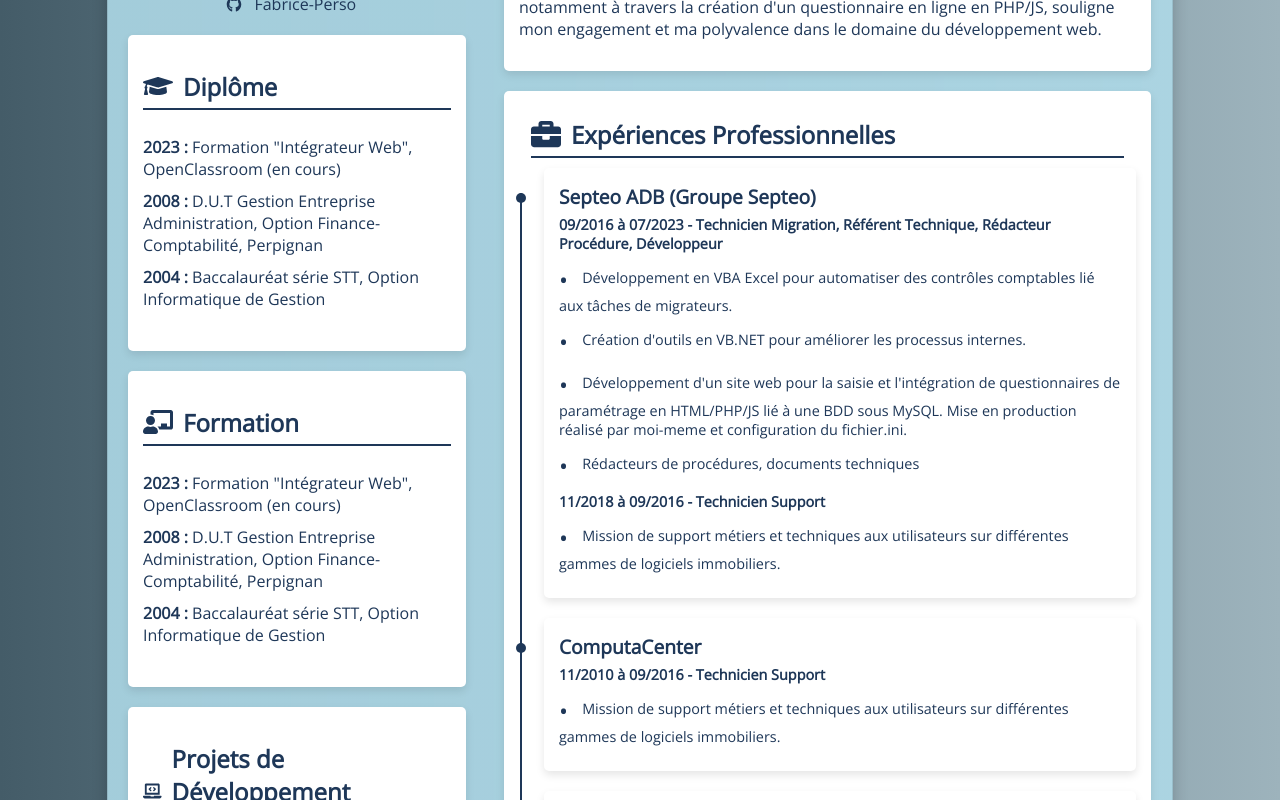
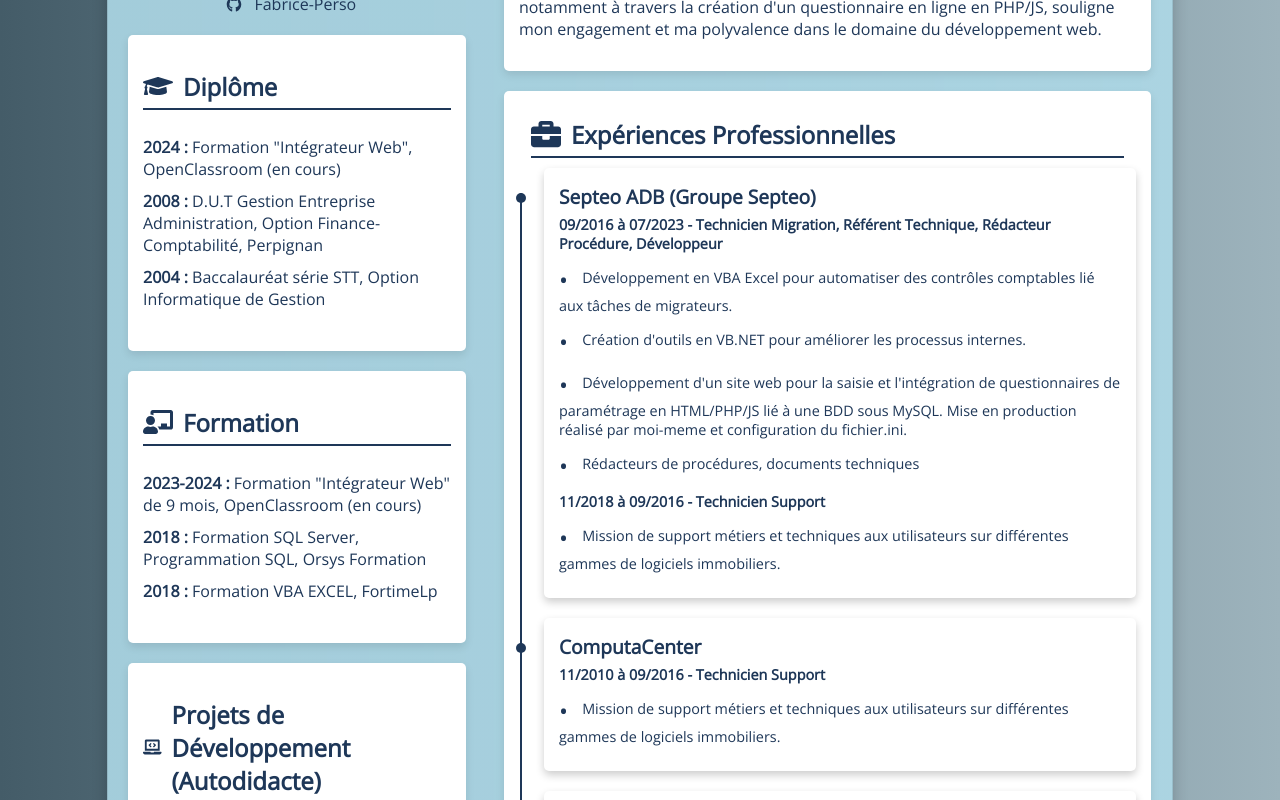
Before and after one commit to FabriceDevPro/PortfolioPro, a React (Vite) app: page /curriculum-vitae in a window 1280 px wide. Shown: the part 520-1320 px from the top of the page. Built offline with nearby package versions, Linux system fonts and the light colour scheme.

Commit message:
ajustement sur le cv

```diff
--- a/src/pages/CurriculumVitae.jsx
+++ b/src/pages/CurriculumVitae.jsx
@@ -58,7 +58,7 @@ const CurriculumVitae = () => {
                     <div className="cv-section cv-diplome">
                         <h2><FaGraduationCap size={30} />Diplôme</h2>
                         <ul>
-                            <li><strong>2023 :</strong> {`Formation "Intégrateur Web", OpenClassroom (en cours)`}</li>
+                            <li><strong>2024 :</strong> {`Formation "Intégrateur Web", OpenClassroom (en cours)`}</li>
                             <li><strong>2008 :</strong> D.U.T Gestion Entreprise Administration, Option Finance-Comptabilité, Perpignan</li>
                             <li><strong>2004 :</strong> Baccalauréat série STT, Option Informatique de Gestion</li>
                         </ul>
@@ -66,9 +66,9 @@ const CurriculumVitae = () => {
                     <div className="cv-section cv-formation">
                         <h2><FaChalkboardTeacher size={30} />Formation</h2>
                         <ul>
-                            <li><strong>2023 :</strong> {`Formation "Intégrateur Web", OpenClassroom (en cours)`}</li>
-                            <li><strong>2008 :</strong> D.U.T Gestion Entreprise Administration, Option Finance-Comptabilité, Perpignan</li>
-                            <li><strong>2004 :</strong> Baccalauréat série STT, Option Informatique de Gestion</li>
+                            <li><strong>2023-2024 :</strong> {`Formation "Intégrateur Web" de 9 mois, OpenClassroom (en cours)`}</li>
+                            <li><strong>2018 :</strong> Formation SQL Server, Programmation SQL, Orsys Formation</li>
+                            <li><strong>2018 :</strong> Formation VBA EXCEL, FortimeLp</li>
                         </ul>
                     </div>
                     <div className="cv-section cv-projects">
--- a/src/sass/pages/_curriculumvitae.scss
+++ b/src/sass/pages/_curriculumvitae.scss
@@ -178,7 +178,7 @@
           background-color: white;
           padding: 15px;
           border-radius: 5px;
-          box-shadow: 0 4px 8px rgba(0, 0, 0, 0.1);
+          box-shadow: 0 4px 8px rgba(0, 0, 0, 0.2);
 
           h3 {
             margin-top: 0;
@@ -279,6 +279,9 @@
   body {
     background-color: #ADD8E6;
     background: none;
+    width: 210mm;
+    height: 297mm;
+    overflow: hidden;
     .header{
       display:none;
     }
@@ -293,7 +296,7 @@
       .cv-container{
         gap: 15px;
         .cv-left-column{
-          gap: 5px;
+          gap: 9px;
           .cv-profile-pic{
             max-width: 100px;
           }
@@ -332,7 +335,7 @@
             margin: 0;
           }
           .timeline:before{
-            top: 5px;
+            top: 10px;
             bottom: 30px;
           }
 
@@ -343,6 +346,7 @@
             }
             .experience-content{
               padding: 0px;
+              box-shadow: none;
               h3 {
                 margin-top: 0;
                 margin-bottom: 5px;
```
Also changed, not shown: 2 other files (tests, documents, lock files or other folders).
